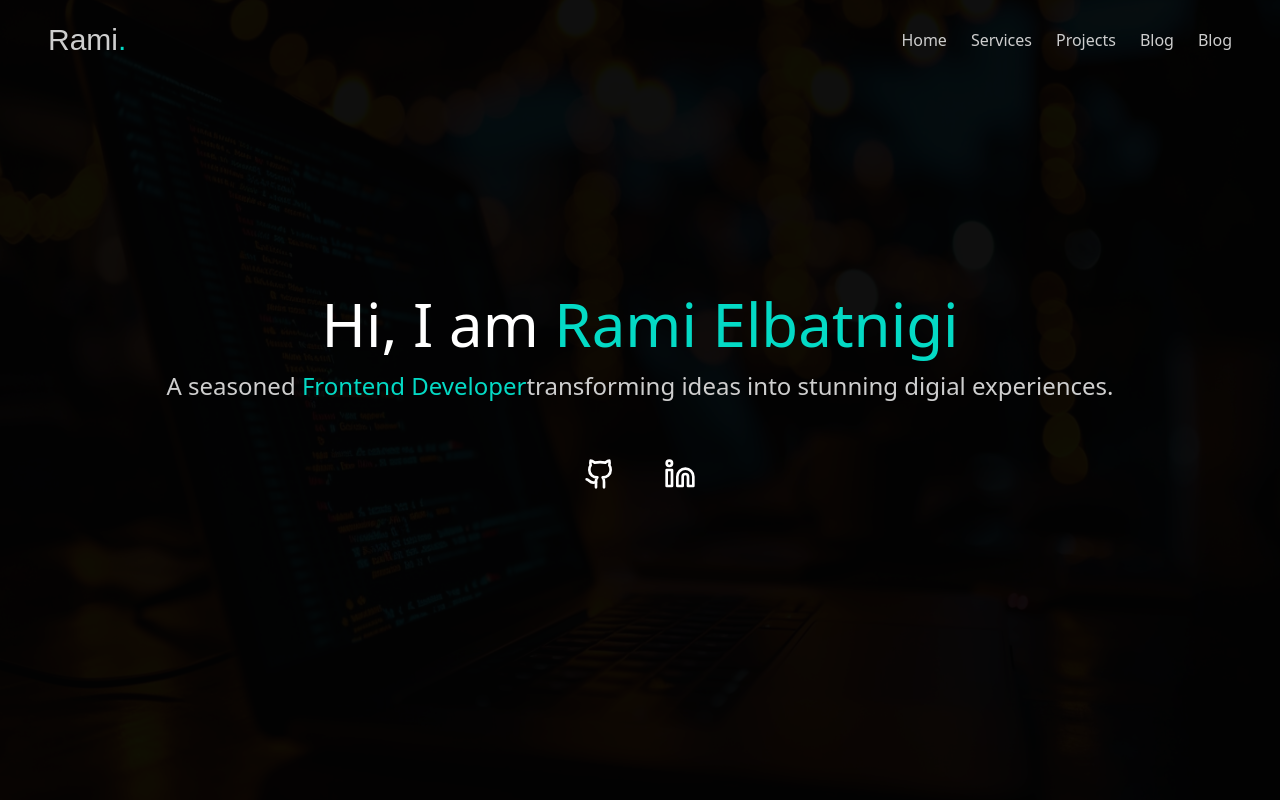
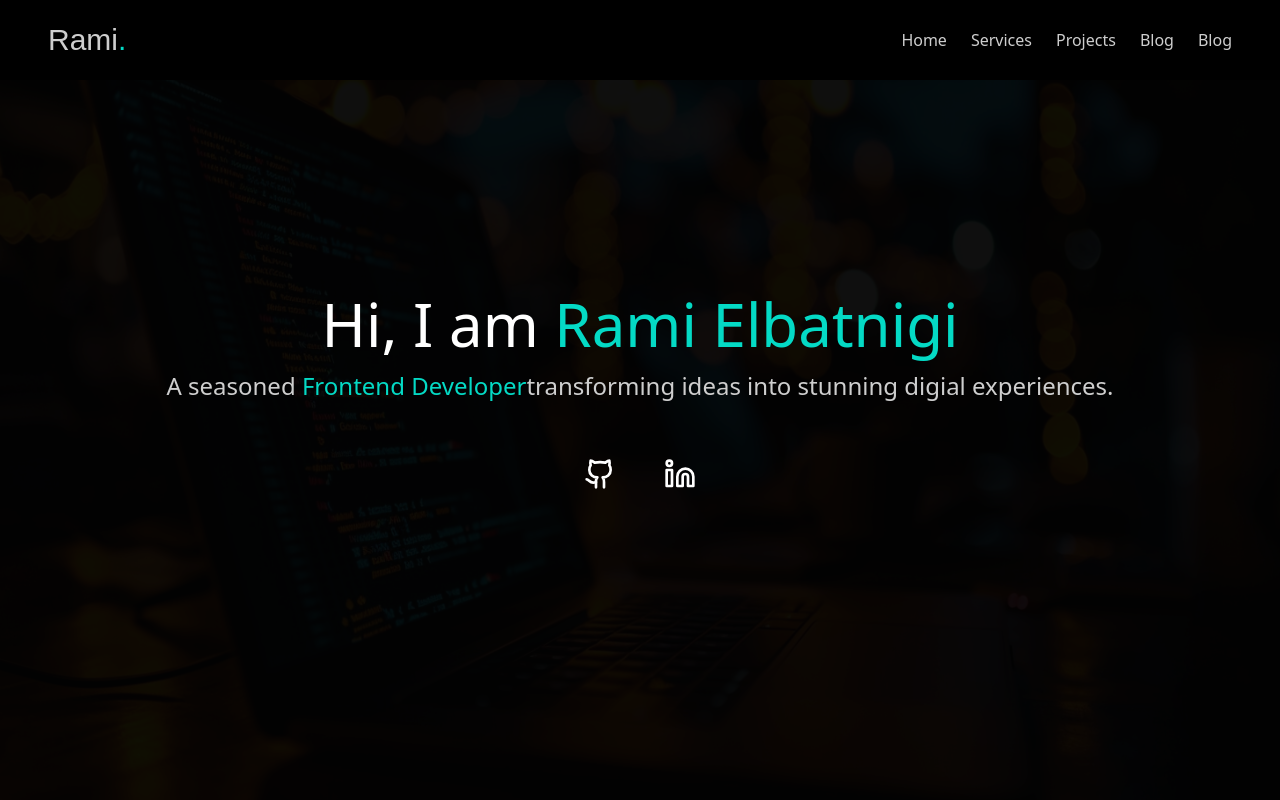
Before and after one commit to LordCail1/portfolio_front_end, a Next.js app: page / in a window 1280 px wide. Shown: the top 800 px of the page. Built offline with nearby package versions, Linux system fonts and the light colour scheme; a web font is replaced by a local one.

Commit message:
changed navbar to make it have a black background

```diff
--- a/src/components/Navbar/Navbar.tsx
+++ b/src/components/Navbar/Navbar.tsx
@@ -13,7 +13,7 @@ const langar = Langar({
  */
 export default function Navbar() {
 	return (
-		<nav className="fixed z-10 flex h-20 w-full items-center bg-transparent">
+		<nav className="fixed z-10 flex h-20 w-full items-center bg-black">
 			<Link
 				className={
 					langar.className +
```
